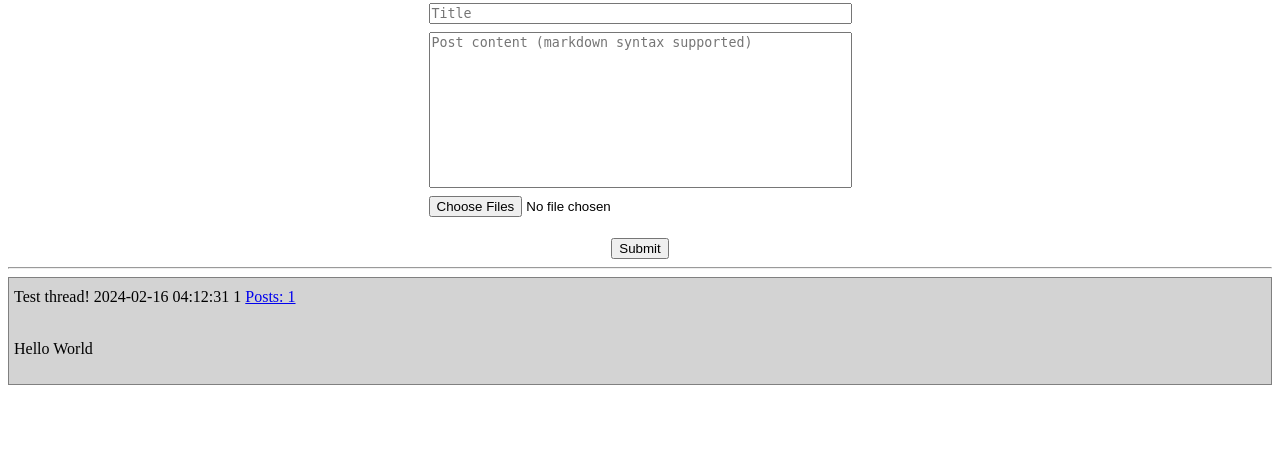
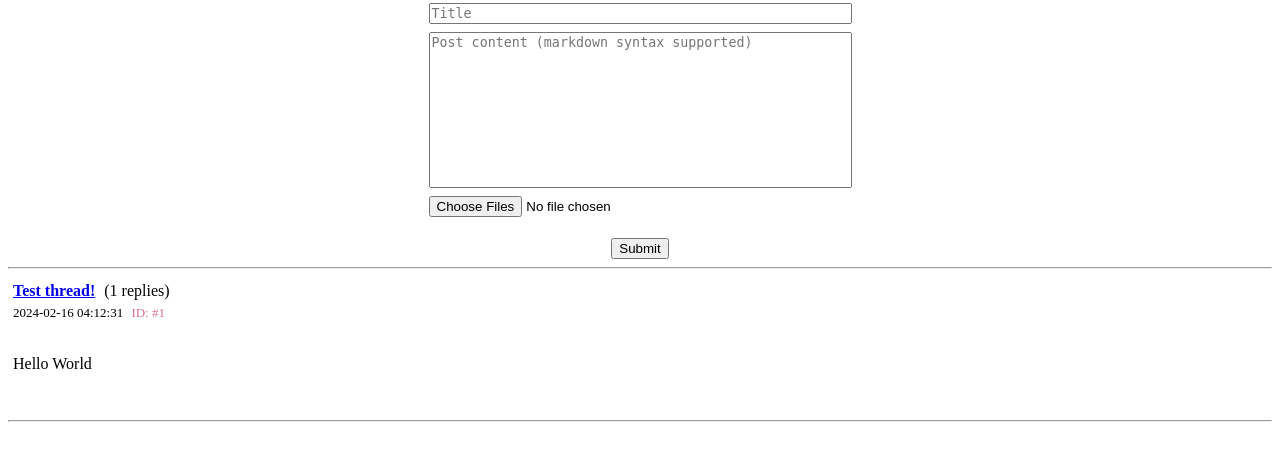
Before and after one commit to bakarov/chan, a Flask app: page / in a window 1280 px wide. Shown: the part 26-487 px from the top of the page. Run offline with Flask 3, Linux system fonts and the light colour scheme; data comes from the database, SQL or seed files in the repository; data that the repository does not hold is empty.

Commit message:
update interface

```diff
--- a/src/templates/index.html
+++ b/src/templates/index.html
@@ -11,9 +11,29 @@
 
 {% if threads %}
     {% for i in range(threads_count) %}
-        {% set show_full_thread = false %}
-        {{ thread_macro(threads[i], posts[i], show_full_thread) }}
+        <div class="thread_container">
+            {% set show_full_thread = false %}
+            {{ thread_macro(threads[i], posts[i], show_full_thread) }}
+            <hr>
+        </div>
     {% endfor %}
 {% endif %}
 
+<style>
+
+    .thread_container {
+        padding-bottom:0px;
+        padding-top:0px;
+    }
+
+    .thread_divider {
+        display: block;
+        height: 1px;
+        border: 0;
+        border-top: 1px solid #ccc;
+        margin: 1em 0;
+        padding: 0;
+    }
+</style>
+
 {% endblock %}
--- a/src/templates/macroses/post.html
+++ b/src/templates/macroses/post.html
@@ -1,5 +1,6 @@
 {% from 'macroses/image_viewer.html' import image_viewer_macro %}
 {% from 'macroses/reply_viewer.html' import reply_viewer_macro %}
+{% from 'macroses/post_metadata.html' import post_metadata_macro %}
 
 {% macro post_macro(post, post_id, reply_view_recursion_cycle) %}
 
@@ -7,9 +8,7 @@
     <div>Post not found!</div>
 {% else %}
     <div class="mypost">
-        <div class="metadata_container">
-            <a style="font-size: 13px">{{ post['date_time'] }} <i>(#{{ post['id'] }})</i></a>
-        </div>
+        {{ post_metadata_macro(post['date_time'], post['id']) }}
         <div class="text_and_images_container">
             {% if post.images|length > 0 %}
                 <div class="images_container">
@@ -55,11 +54,6 @@
         border-color: grey;
     }
 
-    .metadata_container {
-        margin-left: 0px;
-        margin-bottom: 0px;
-    }
-
     .text_and_images_container {
         display: inline-block;
     }
--- /dev/null
+++ b/src/templates/macroses/post_metadata.html
@@ -0,0 +1,31 @@
+{% macro post_metadata_macro(date_time, post_id) %}
+
+<div class="metadata_container">
+    <div class="date_time_container">
+        {{ date_time }}
+    </div>
+    <div class="post_id_container">
+        ID: #{{ post_id }}
+    </div>
+</div>
+
+<style>
+    .metadata_container {
+        margin-left: 0px;
+        margin-bottom: 0px;
+        font-size: 13px;
+    }
+
+    .date_time_container {
+        display: inline-block;
+        margin-right: 5px;
+    }
+
+    .post_id_container {
+        display: inline-block;
+        font-weight: 500;
+        color: palevioletred;
+    }
+</style>
+
+{% endmacro %}
--- a/src/templates/macroses/thread.html
+++ b/src/templates/macroses/thread.html
@@ -9,7 +9,6 @@
 {% set posts_count = posts|length %}
 {% set thread_url = thread['id'] %}
 
-<div class="thread_container">
 {% if show_full_thread %}
     {% for i in range(posts_count) %}
         {% if i == 0 %}
@@ -37,7 +36,7 @@
         {% endfor %}
     {% endif %}
 {% endif %}
-</div>
+
 
 <style>
 
--- a/src/templates/macroses/thread_header.html
+++ b/src/templates/macroses/thread_header.html
@@ -1,16 +1,22 @@
 {% from 'macroses/image_viewer.html' import image_viewer_macro %}
 {% from 'macroses/reply_viewer.html' import reply_viewer_macro %}
+{% from 'macroses/post_metadata.html' import post_metadata_macro %}
 
 {% macro thread_header_macro(thread_title, post, post_id, posts_count, thread_url, show_full_thread) %}
 
 <div class="thread_header_container">
     <div class="thread_header_metadata_container">
-        {{ thread_title }}
-        {{ post['date_time'] }}
-        {{ post['id'] }}
-        {% if not show_full_thread %}
-            <a href="{{ url_for('thread.thread', thread_id=thread_url) }}">Posts: {{posts_count}}</a>
-        {% endif %}
+        <div class="thread_header_metadata_title_container">
+            {% if not show_full_thread %}
+                <a href="{{ url_for('thread.thread', thread_id=thread_url) }}">{{thread_title}}</a>
+            {% else %}
+                {{thread_title}}
+            {% endif %}
+        </div>
+        <div class="thread_header_metadata_replies_count_container">
+            ({{posts_count}} replies)
+        </div>
+        {{ post_metadata_macro(post['date_time'], post['id']) }}
     </div>
     <div class="thread_header_images_container">
         {% if post.images %}
@@ -32,19 +38,26 @@
 
 <style>
     .thread_header_container {
-        background-color: lightgray;
-        padding-bottom:10px;
-        padding-top:10px;
+        background-color: white;
+        padding-bottom:5px;
+        padding-top:5px;
         padding-left:5px;
         padding-right:5px;
-        border-style: solid;
-        border-width: 0.1px;
-        border-color: grey;
     }
 
-    .metadata_container {
-        margin-left: 5px;
+    .thread_header_metadata_container {
+        margin-left: 0px;
+    }
+
+    .thread_header_metadata_title_container {
+        font-weight: 900;
+        margin-right: 5px;
         margin-bottom: 5px;
+        display: inline-block;
+    }
+
+    .thread_header_metadata_replies_count_container {
+        display: inline-block;
     }
 
     .thread_header_images_container {
```
Lines whose indentation alone changed are shown as unchanged.
